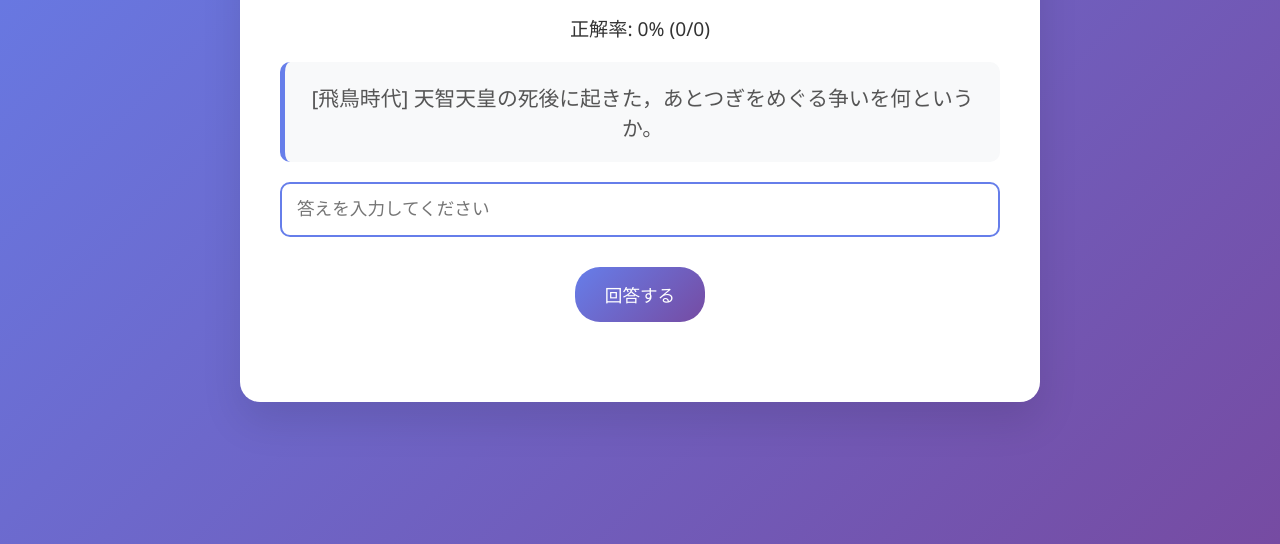
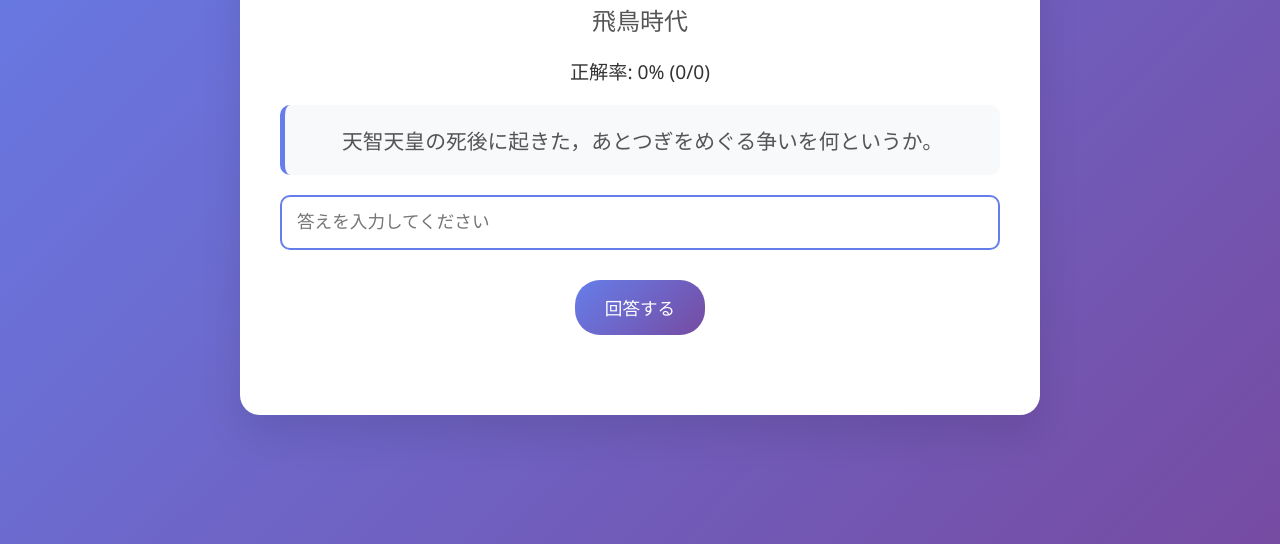
Before and after one commit to kajironpu/history-AI, a website: page index.html in a window 1280 px wide. Shown: the part 256-800 px from the top of the page. Drawn offline with Linux system fonts and the light colour scheme.

Commit message:
Update index.html

```diff
--- a/index.html
+++ b/index.html
@@ -28,6 +28,8 @@ h1 { color:#333; margin-bottom:30px; font-size:2.5em; }
 <body>
 <div class="container">
     <h1>🏛️ 歴史クイズAI</h1>
+
+    <div id="era-display" style="font-size: 1.5em; margin-bottom: 20px; color: #555;">時代を読み込み中...</div>
 
     <select id="era-select" onchange="filterByEra()">
         <option value="all">全ての時代</option>
@@ -124,6 +126,7 @@ function filterByEra() {
     else questions = allQuestions.filter(q => q.era === selectedEra);
     questions = shuffle(questions);
     currentQuestionIndex = 0;
+    document.getElementById('era-display').textContent = (selectedEra === 'all' ? '全ての時代' : selectedEra);
     displayCurrentQuestion();
     correctCount = 0;
     answeredCount = 0;
@@ -139,7 +142,8 @@ function displayCurrentQuestion() {
         return;
     }
     const currentQuestion = questions[currentQuestionIndex];
-    document.getElementById('question-text').textContent = `[${currentQuestion.era}] ${currentQuestion.question}`;
+    document.getElementById('era-display').textContent = currentQuestion.era;
+    document.getElementById('question-text').textContent = currentQuestion.question;
     document.getElementById('user-answer').value = '';
     document.getElementById('user-answer').focus();
     document.getElementById('submit-btn').style.display = 'inline-block';
```
